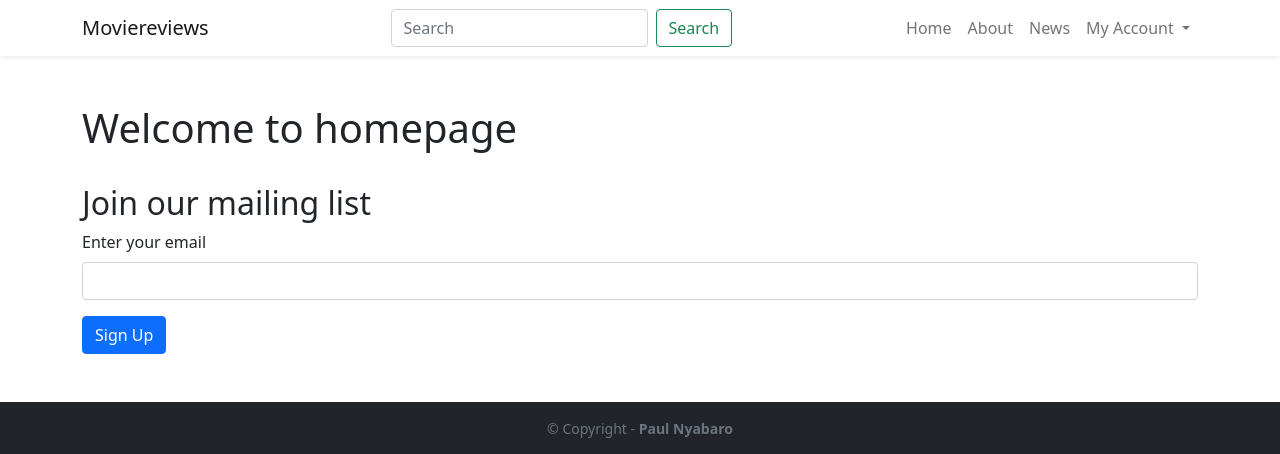
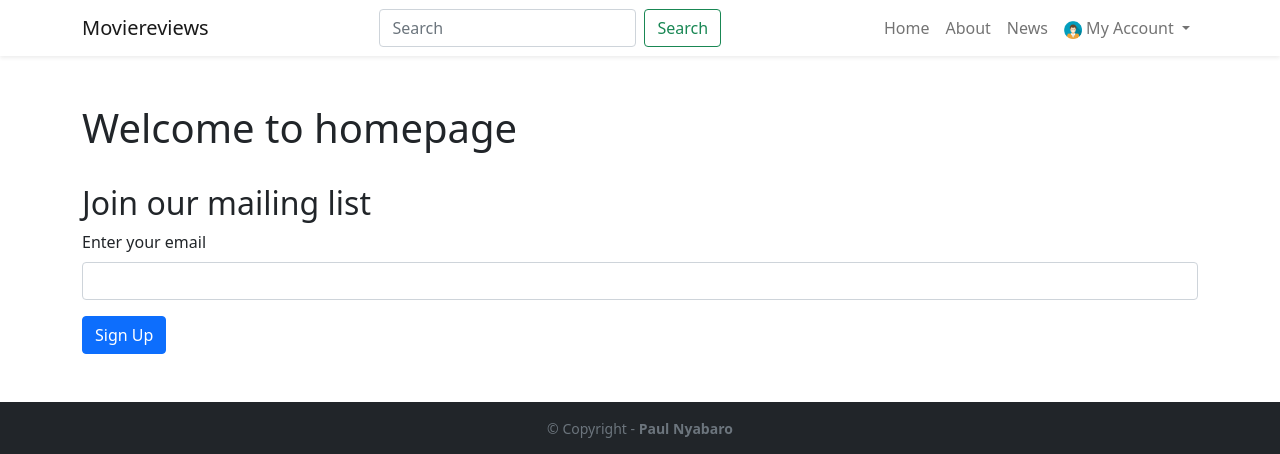
Before and after one commit to paulnyabaro/moviereviews, a Django app: page / in a window 1280 px wide. Shown: the top 454 px of the page. Run offline with Django 4.2, Linux system fonts and the light colour scheme; the visitor is signed in with stand-in values (Sample User, id 1); data that the repository does not hold is empty; parts of the project's set-up code (start-up, migrations or seed data) failed here and were passed over.

Commit message:
Added image avatar

```diff
--- a/templates/_base.html
+++ b/templates/_base.html
@@ -33,7 +33,7 @@
               {% if user.is_authenticated %}
               <li class="nav-item dropdown">
                 <a class="nav-link dropdown-toggle" href="#" id="navbarDropdown" role="button" data-bs-toggle="dropdown" aria-expanded="false">
-                  My Account
+                  <img src="{% static 'images/avatar.jpg' %}" width="18px" alt=""> My Account
                 </a>
                 <ul class="dropdown-menu" aria-labelledby="navbarDropdown">
                   <li><a class="dropdown-item" href="">My Account</a></li>
```
Also changed, not shown: static/images/avatar.jpg (added), static/images/avatar.png (added).
